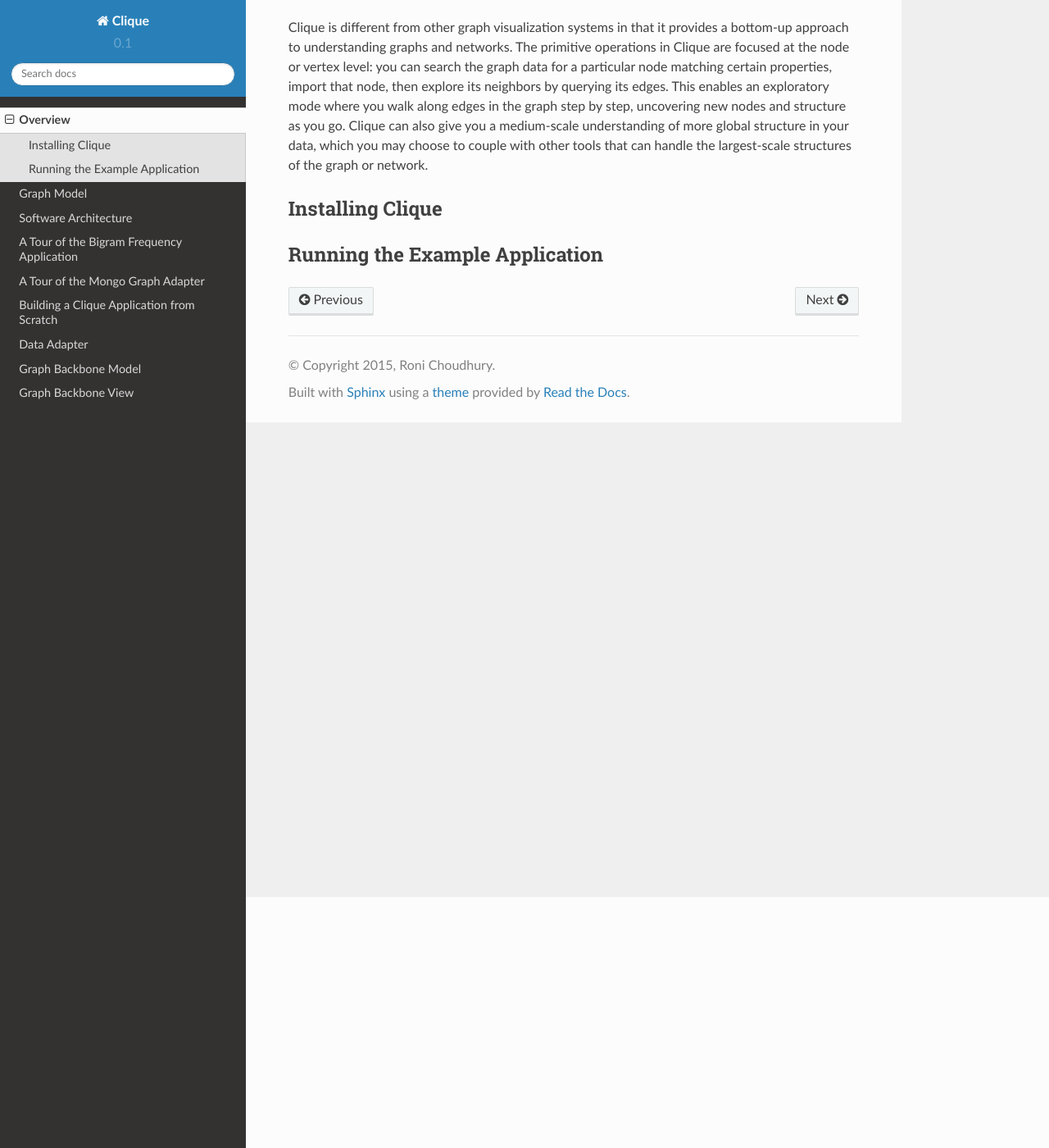
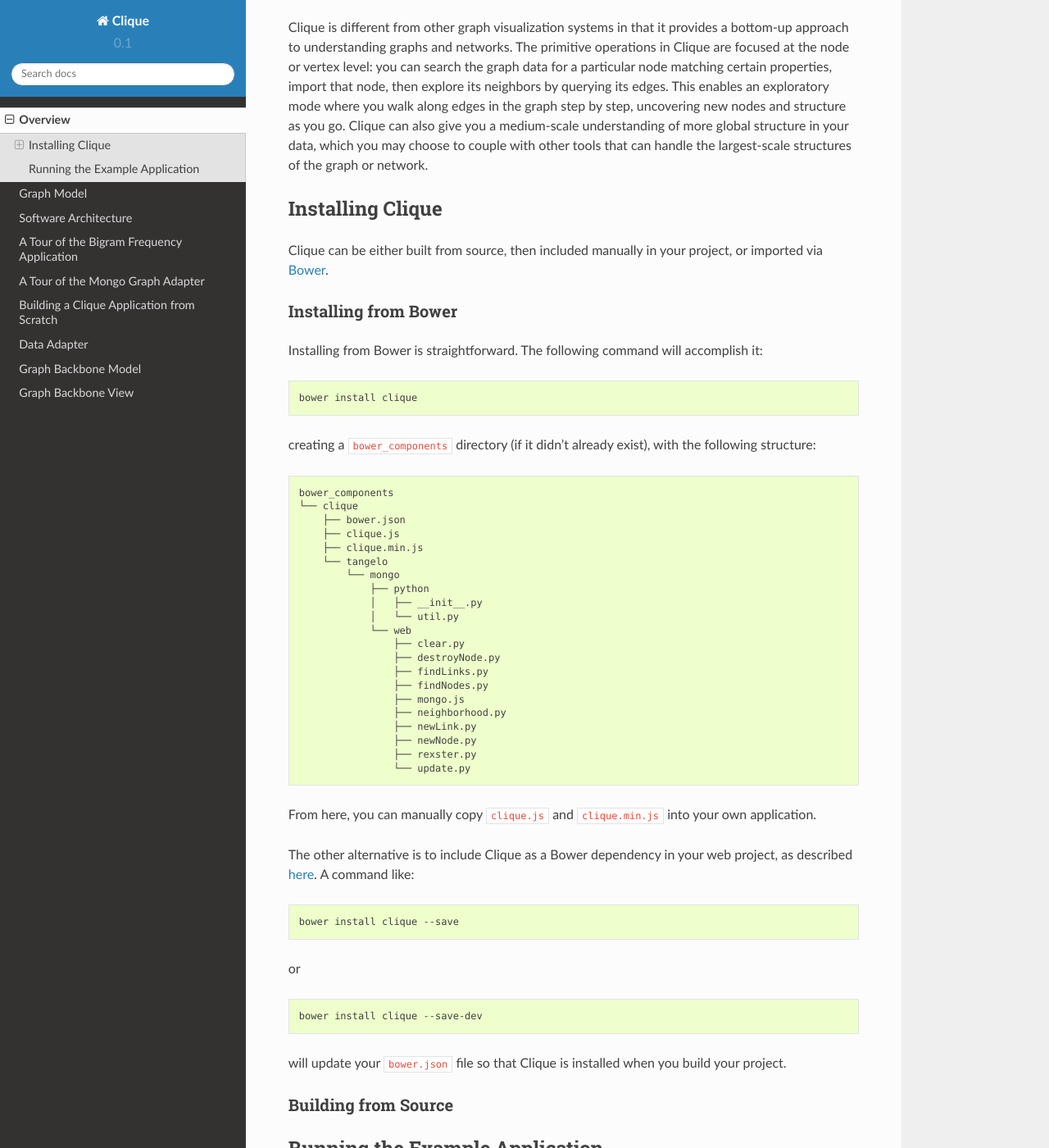
Before and after one commit to Kitware/clique, a Sphinx documentation site: the page built from docs/using-clique/overview.rst, in a window 1280 px wide and 1400 px high, scrolled down 306 px. Shown: the whole window at 82% size. Built offline with Sphinx 7.4.7 and the Read the Docs theme 2.0.0, drawn with Linux system fonts in a browser that asks for light colours.

Commit message:
Add Bower installation subsection

```diff
--- a/docs/using-clique/overview.rst
+++ b/docs/using-clique/overview.rst
@@ -27,5 +27,68 @@
 Installing Clique
 =================
 
+Clique can be either built from source, then included manually in your project,
+or imported via `Bower <http://bower.io/>`_.
+
+Installing from Bower
+---------------------
+
+Installing from Bower is straightforward. The following command will accomplish
+it:
+
+.. code:: sh
+
+    bower install clique
+
+creating a ``bower_components`` directory (if it didn't already exist), with the
+following structure:
+
+.. code:: sh
+
+    bower_components
+    └── clique
+        ├── bower.json
+        ├── clique.js
+        ├── clique.min.js
+        └── tangelo
+            └── mongo
+                ├── python
+                │   ├── __init__.py
+                │   └── util.py
+                └── web
+                    ├── clear.py
+                    ├── destroyNode.py
+                    ├── findLinks.py
+                    ├── findNodes.py
+                    ├── mongo.js
+                    ├── neighborhood.py
+                    ├── newLink.py
+                    ├── newNode.py
+                    ├── rexster.py
+                    └── update.py
+
+From here, you can manually copy ``clique.js`` and ``clique.min.js`` into your
+own application.
+
+The other alternative is to include Clique as a Bower dependency in your web
+project, as described `here <http://bower.io/docs/creating-packages/>`_. A
+command like:
+
+.. code:: sh
+
+    bower install clique --save
+
+or
+
+.. code:: sh
+
+    bower install clique --save-dev
+
+will update your ``bower.json`` file so that Clique is installed when you build
+your project.
+
+Building from Source
+--------------------
+
 Running the Example Application
 ===============================
```
